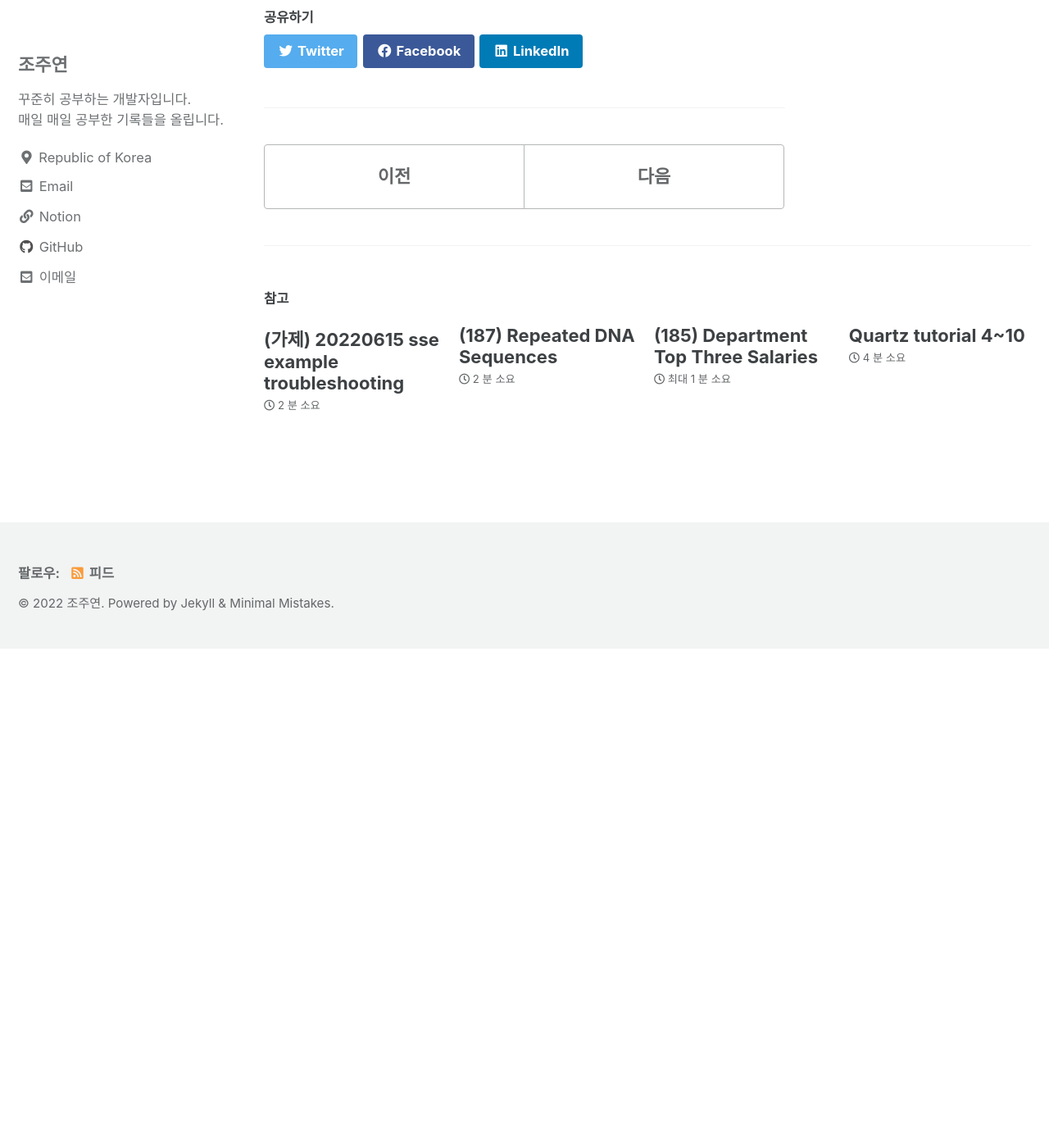
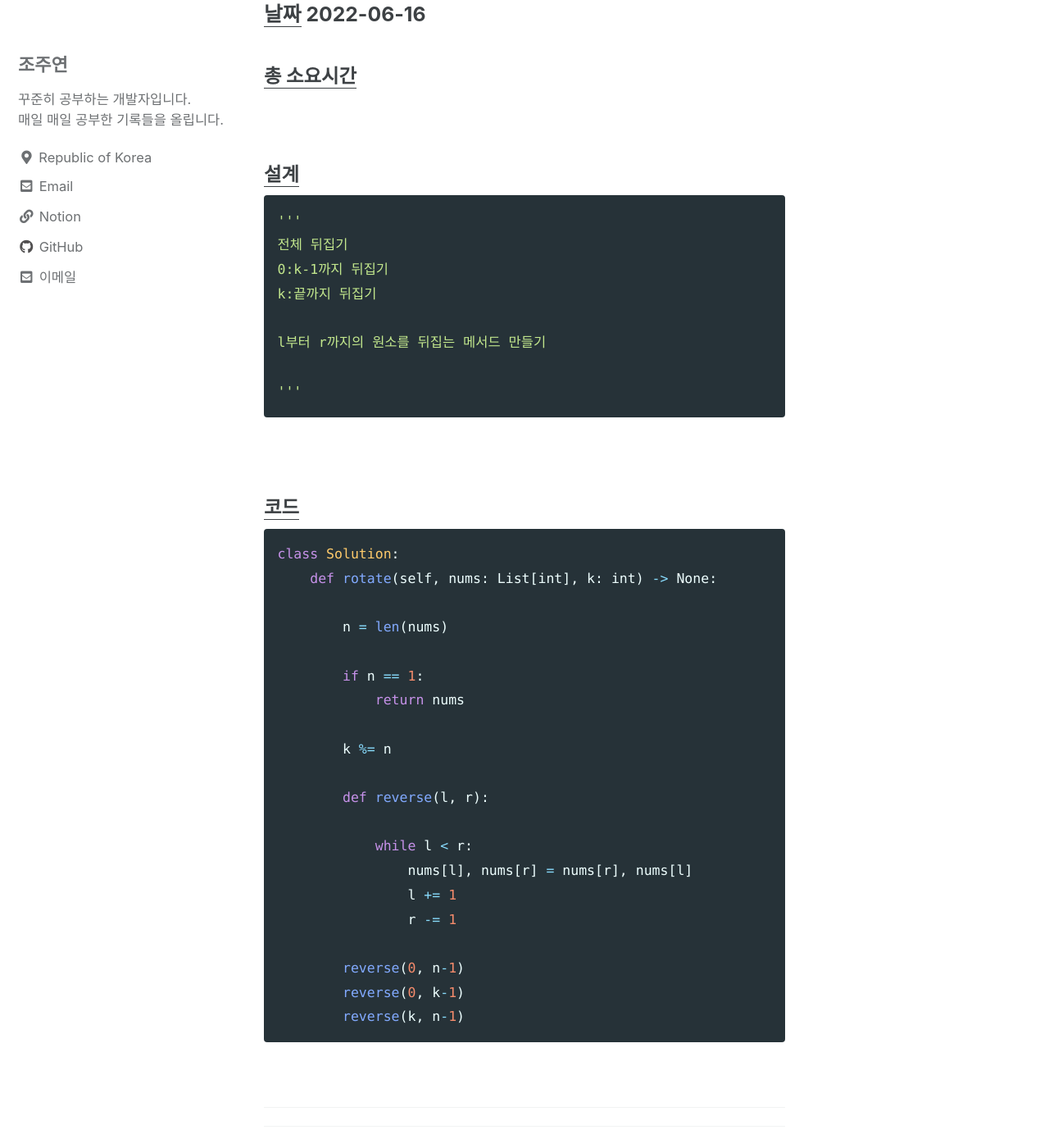
Before and after one commit to yeonleaf/yeonleaf.github.io, a Jekyll site: the page built from _posts/2022-06-15-algo-leetcode-189.md, in a window 1280 px wide and 1400 px high, scrolled down 2697 px. Shown: the whole window at 82% size. Built offline with Jekyll 4.4.1, drawn with Linux system fonts in a browser that asks for light colours; cached includes are drawn as plain includes; before the commit the page ends 3488 px from its top, so only the background shows below that; some of the changed text lies outside the part shown.

Commit message:
create 2022-06-16 algo

````diff
--- a/_posts/2022-06-15-algo-leetcode-189.md
+++ b/_posts/2022-06-15-algo-leetcode-189.md
@@ -5,12 +5,12 @@ excerpt: ""
 categories:
     - algorithm
 tags:
-    - [leetcode, medium, saw discussion]
+    - [leetcode, medium, practice finished]
 
 toc: true
 
 date: 2022-06-15
-last_modified_at: 2022-06-15
+last_modified_at: 2022-06-16
 ---
 
 ## **문제 링크**
@@ -84,3 +84,56 @@ reversed함수를 사용할 수 없기 때문에 (in-place 규정에 어긋남)
 
 ---
 ---
+
+<br>
+
+---
+---
+
+## **CODE 2**: ACCEPTED
+### <u>날짜</u> 2022-06-16
+#### <u>총 소요시간</u>
+
+<br>
+
+#### <u>설계</u>
+```python
+'''
+전체 뒤집기
+0:k-1까지 뒤집기
+k:끝까지 뒤집기
+
+l부터 r까지의 원소를 뒤집는 메서드 만들기
+
+'''
+```
+
+<br>
+
+#### <u>코드</u>
+```python
+class Solution:
+    def rotate(self, nums: List[int], k: int) -> None:
+
+        n = len(nums)
+
+        if n == 1:
+            return nums
+
+        k %= n
+
+        def reverse(l, r):
+
+            while l < r:
+                nums[l], nums[r] = nums[r], nums[l]
+                l += 1
+                r -= 1
+
+        reverse(0, n-1)
+        reverse(0, k-1)
+        reverse(k, n-1)
+```
+<br>
+
+---
+---
````
Also changed, not shown: _posts/2022-06-15-algo-leetcode-185.md (+10 -2 lines), _posts/2022-06-16-algo-leetcode-190.md (added, +79 -0 lines), _posts/2022-06-16-algo-leetcode-191.md (added, +57 -0 lines), _posts/2022-06-16-algo-leetcode-196.md (added, +52 -0 lines).
